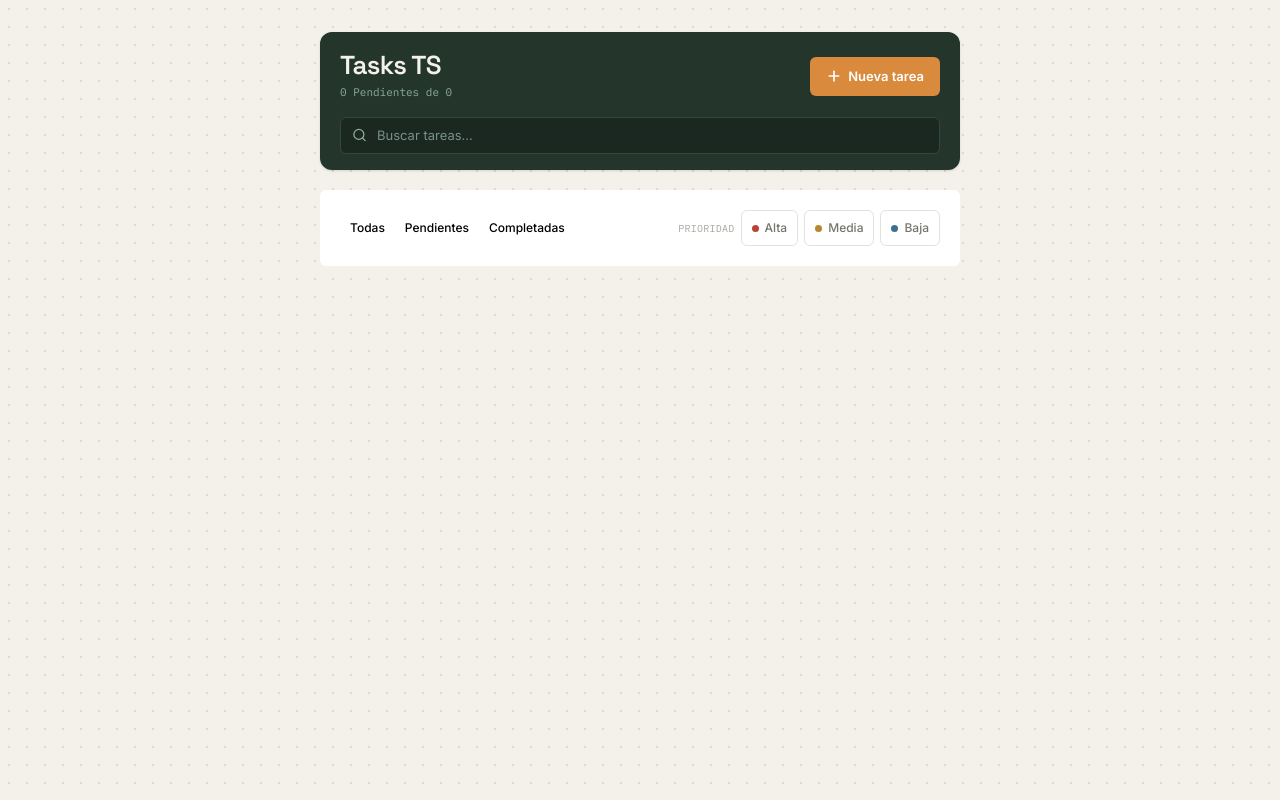
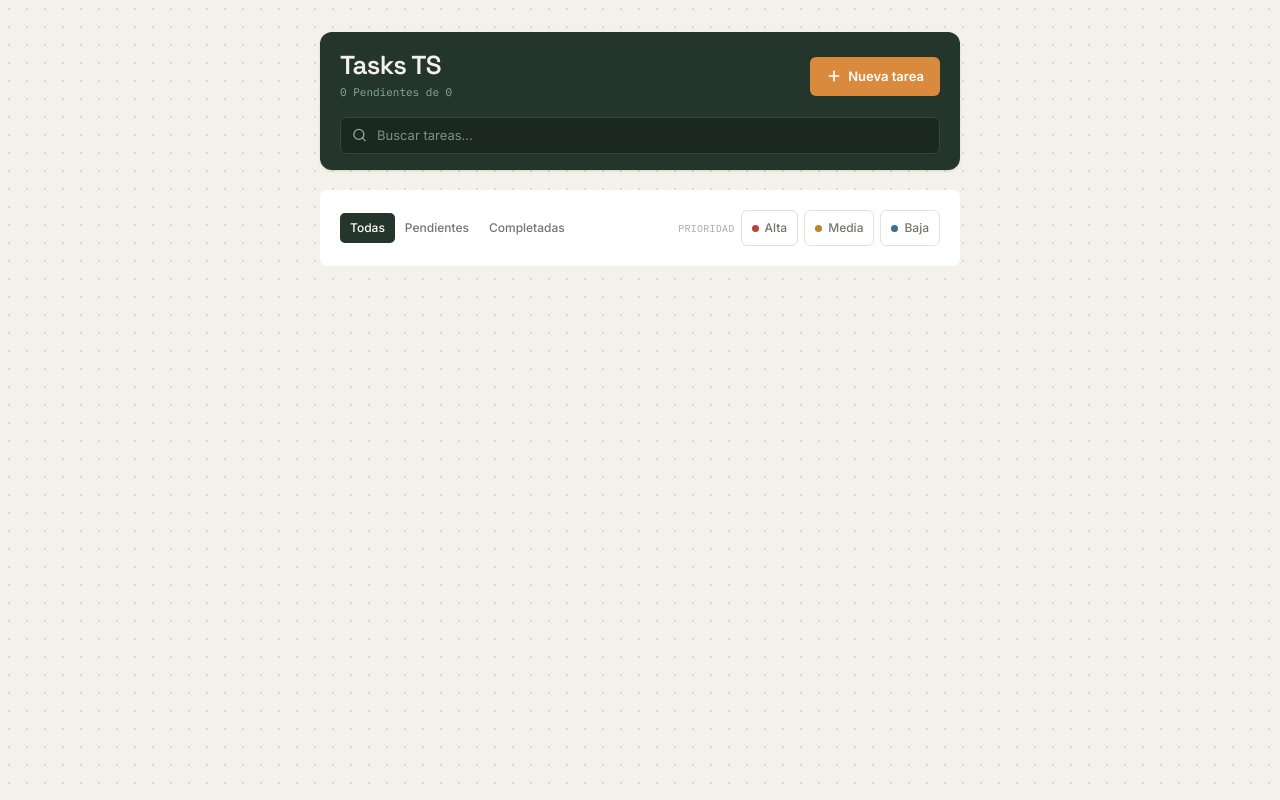
Before and after one commit to Adames1/tasks-ts, a React (Vite) app: page / in a window 1280 px wide. Built offline with nearby package versions, Linux system fonts and the light colour scheme.

Commit message:
Filter by status and priority applied

```diff
--- a/src/App.tsx
+++ b/src/App.tsx
@@ -13,6 +13,8 @@ function App() {
   const setSearchQuery = useTasksStore((state) => state.setSearchQuery);
   const setPriorityFilter = useTasksStore((state) => state.setPriorityFilter);
   const priorityValue = useTasksStore((state) => state.priorityValue);
+  const setStatusValue = useTasksStore((state) => state.setStatusValue);
+  const statusValue = useTasksStore((state) => state.statusValue);
 
   const totalTasks = tasks.length;
   const pendingTasks = tasks.filter((task) => !task.completed).length;
@@ -69,7 +71,12 @@ function App() {
               <button
                 type="button"
                 key={s.key}
-                className="px-2.5 py-1.5 rounded-[5px] text-[12px] font-medium transition-colors"
+                onClick={() => setStatusValue(s.key)}
+                className={`px-2.5 py-1.5 rounded-[5px] text-[12px] font-medium transition-colors ${
+                  statusValue === s.key
+                    ? "bg-[#24352C] text-white"
+                    : "text-[#75746D] hover:text-[#1B1B18]"
+                }`}
               >
                 {s.label}
               </button>
--- a/src/components/TasksList.tsx
+++ b/src/components/TasksList.tsx
@@ -11,6 +11,7 @@ function TasksList() {
   const showModal = useTasksStore((state) => state.showModal);
   const searchQuery = useTasksStore((state) => state.searchQuery);
   const priorityValue = useTasksStore((state) => state.priorityValue);
+  const statusValue = useTasksStore((state) => state.statusValue);
 
   const handleCheckMark = (id: string) => {
     toggleCompleted(id);
@@ -25,8 +26,12 @@ function TasksList() {
       .toLowerCase()
       .includes(searchQuery.toLowerCase());
     const matchesPriority = !priorityValue || task.priority === priorityValue;
+    const matchesStatus =
+      statusValue === "todas" ||
+      (statusValue === "pendientes" && !task.completed) ||
+      (statusValue === "completadas" && task.completed);
 
-    return matchesTitle && matchesPriority;
+    return matchesTitle && matchesPriority && matchesStatus;
   });
 
   return (
--- a/src/data/status.ts
+++ b/src/data/status.ts
@@ -2,4 +2,4 @@ export const STATUS = [
     { key: "todas", label: "Todas" },
     { key: "pendientes", label: "Pendientes" },
     { key: "completadas", label: "Completadas" },
-]
+] as const
--- a/src/store/store.ts
+++ b/src/store/store.ts
@@ -1,6 +1,6 @@
 import { create } from "zustand"
 import { devtools, persist } from "zustand/middleware"
-import type { Task, DraftTask, PriorityLabel } from "../types"
+import type { Task, DraftTask, PriorityLabel, StatusFilter } from "../types"
 import { v4 as uuidv4 } from "uuid"
 
 type TasksState = {
@@ -9,6 +9,7 @@ type TasksState = {
     modal: boolean
     searchQuery: string
     priorityValue: PriorityLabel | undefined
+    statusValue: StatusFilter
     showModal: () => void
     closeModal: () => void
     addTask: (data: DraftTask) => void
@@ -18,6 +19,7 @@ type TasksState = {
     updateTask: (data: DraftTask) => void
     setSearchQuery: (query: string) => void
     setPriorityFilter: (priority: PriorityLabel | undefined) => void
+    setStatusValue: (status: StatusFilter) => void
 }
 
 const createTask = (task: DraftTask): Task => {
@@ -36,6 +38,7 @@ export const useTasksStore = create<TasksState>()(
             activeId: '',
             searchQuery: '',
             priorityValue: undefined,
+            statusValue: 'todas',
 
             showModal: () => {
                 set(() => ({
@@ -95,6 +98,12 @@ export const useTasksStore = create<TasksState>()(
                 set(() => ({
                     priorityValue: priority
                 }))
+            },
+
+            setStatusValue: (status) => {
+                set(() => ({
+                    statusValue: status
+                }))
             }
 
         }), { name: 'task-store' }
--- a/src/types/index.ts
+++ b/src/types/index.ts
@@ -1,4 +1,8 @@
+import type { STATUS } from "../data/status"
+
 export type PriorityLabel = "alta" | "media" | "baja"
+
+export type StatusFilter = typeof STATUS[number]["key"]
 
 export type Task = {
     id: string
```
